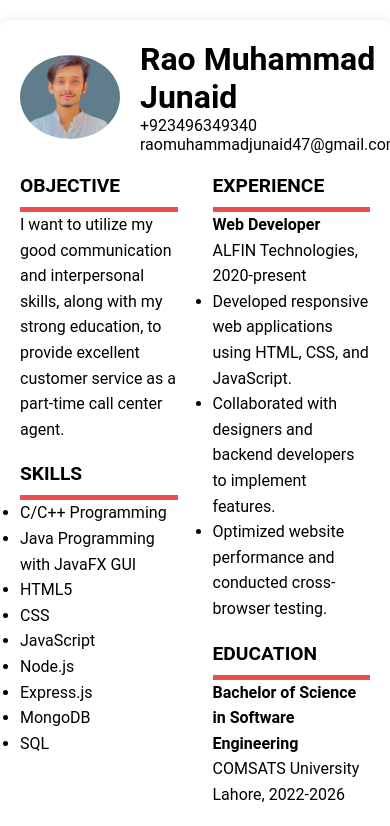
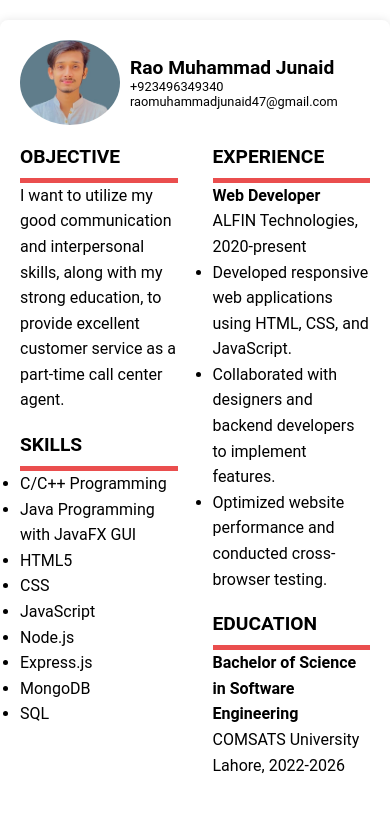
Before and after one commit to junaidrao47/My-CV, a plain HTML site: page index.html in a window 390 px wide. Shown: the top 826 px of the page. Drawn offline with Linux system fonts and the light colour scheme.

Commit message:
Update Style.css

```diff
--- a/Style.css
+++ b/Style.css
@@ -1,4 +1,3 @@
-/* Global Styles */
 * {
     margin: 0;
     padding: 0;
@@ -68,7 +67,6 @@ body {
     line-height: 1.6;
 }
 
-/* Footer Styles */
 footer {
     text-align: center;
     margin-top: 50px;
@@ -83,8 +81,18 @@ footer {
 .footer-logo:hover {
     transform: scale(1.1);
 }
+
 @media only screen and (max-width: 600px) {
     .profile-image {
-        max-width: 100px; /* Adjust as needed */
+        max-width: 100px;
+    }
+    .profile-details {
+        margin-left: 10px;
+    }
+    .profile-name {
+        font-size: 1.2em;
+    }
+    .contact {
+        font-size: 0.8em;
     }
 }
```
